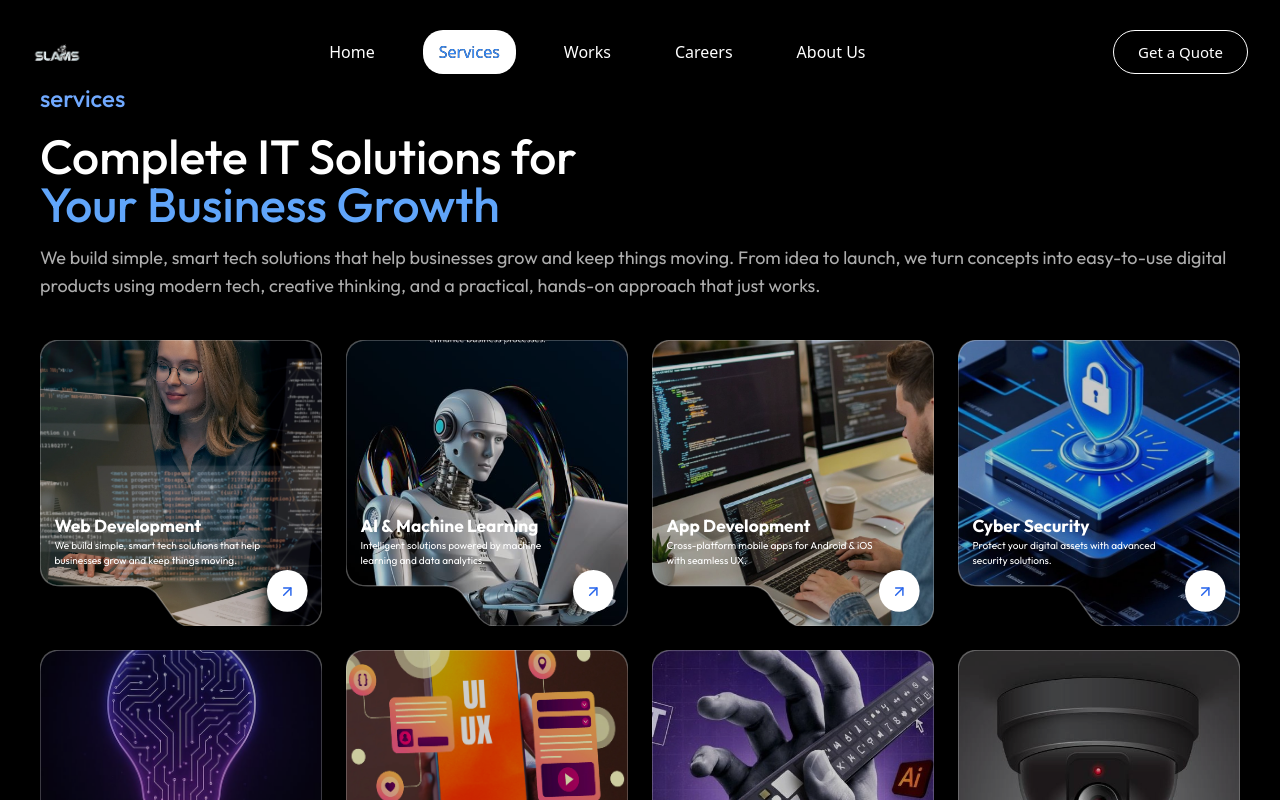
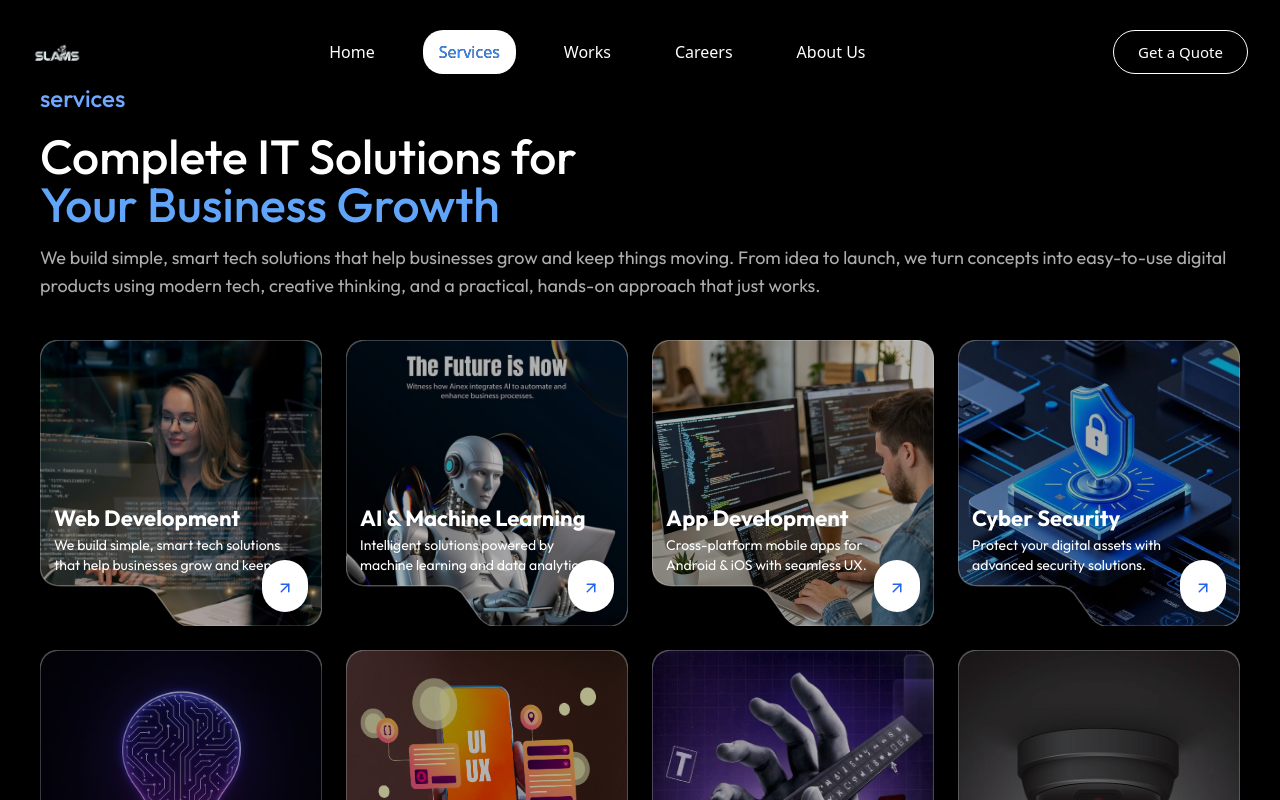
Before and after one commit to Projects-Ziya/slams-edu-tech, a React (Vite) app: page /service in a window 1280 px wide. Shown: the top 800 px of the page. Built offline with nearby package versions, Linux system fonts and the light colour scheme; a web font is replaced by a local one.

Commit message:
added mackbook screen prroblem

```diff
--- a/src/components/CustomShapedCard.tsx
+++ b/src/components/CustomShapedCard.tsx
@@ -14,63 +14,40 @@ export default function CustomShapeCard({
   text,
   buttonLink = "#",
 }: CustomShapeCardProps) {
+  const clipId = `cardClip-${title.replace(/\s+/g, "")}`;
+
   return (
     <Link to={buttonLink} className="block w-full max-w-[390px]">
-
-    <div className="w-full max-w-[390px] aspect-[390/396] relative group">
+      <div className="w-full aspect-[390/396] relative group">
 
         <svg
           viewBox="0 0 390 396"
           className="w-full h-full"
-        xmlns="http://www.w3.org/2000/svg"
+          preserveAspectRatio="none"
         >
-
-        {/* Clip path */}
           <defs>
-          <clipPath id="cardClip">
-            <path d="M30 0 H360 Q390 0 390 30 V366 Q390 396 360 396 H207 Q195 396 185 385 L160 350 Q150 340 135 340 H30 Q0 340 0 310 V30 Q0 0 30 0 Z"/>
+            <clipPath id={clipId}>
+              <path d="M30 0 H360 Q390 0 390 30 V366 Q390 396 360 396 H207 Q195 396 185 385 L160 350 Q150 340 135 340 H30 Q0 340 0 310 V30 Q0 0 30 0 Z" />
             </clipPath>
           </defs>
 
-        {/* Content */}
-        <foreignObject
-          x="0"
-          y="0"
-          width="390"
-          height="396"
-          clipPath="url(#cardClip)"
-        >
-          <div className="w-full h-full relative">
-
           {/* Image */}
-            <img
-              src={image}
-              alt={title}
-              className="w-full h-full object-cover scale-125 -translate-y-12 transition duration-700 group-hover:scale-150 group-hover:-translate-y-20"
+          <image
+            href={image}
+            width="100%"
+            height="100%"
+            preserveAspectRatio="xMidYMid slice"
+            clipPath={`url(#${clipId})`}
+            className="transition duration-700 group-hover:scale-110 origin-center"
           />
 
           {/* Overlay */}
-            <div className="absolute inset-0 bg-black/20"></div>
-
-            {/* Text */}
-            <div className="absolute bottom-20 left-5 text-white ">
-              <div className="font-bold text-[24px]">{title}</div>
-              <div className="text-medium text-[14px] max-w-[300px]">{text}</div>
-            </div>
-
-            {/* Button */}
-          <button
-  className="absolute bottom-5 right-5 rounded-full text-blue-600 bg-white px-4 py-4 group-hover:bg-blue-300 group-hover:text-white transition"
-  aria-label="Open project"
->
-  <ArrowUpRight
-    size={24}
-    className="transition-transform duration-500 group-hover:rotate-45"
+          <rect
+            width="100%"
+            height="100%"
+            fill="rgba(0,0,0,0.3)"
+            clipPath={`url(#${clipId})`}
           />
-</button>
-
-          </div>
-        </foreignObject>
 
           {/* Border */}
           <path
@@ -79,8 +56,54 @@ export default function CustomShapeCard({
             stroke="rgba(255,255,255,0.3)"
             strokeWidth="2"
           />
+        </svg>
 
-      </svg>
+        {/* 🔥 RESPONSIVE TEXT */}
+        <div className="absolute bottom-[18%] left-[5%] right-[5%] text-white z-10">
+
+          {/* Title */}
+          <h3 className="
+            font-bold
+            leading-tight
+            text-[clamp(14px,2.5vw,22px)]
+            mb-1
+          ">
+            {title}
+          </h3>
+
+          {/* Description */}
+          <p className="
+            leading-snug
+            text-[clamp(11px,2vw,14px)]
+            max-w-[90%]
+            line-clamp-2
+          ">
+            {text}
+          </p>
+        </div>
+
+        {/* 🔥 BUTTON */}
+        <button
+          className="
+            absolute
+            bottom-[5%]
+            right-[5%]
+            z-10
+            rounded-full
+            text-blue-600
+            bg-white
+            p-[clamp(8px,1.5vw,14px)]
+            group-hover:bg-blue-300
+            group-hover:text-white
+            transition
+          "
+          aria-label="Open project"
+        >
+          <ArrowUpRight
+            size={18}
+            className="transition-transform duration-500 group-hover:rotate-45"
+          />
+        </button>
 
       </div>
     </Link>
--- a/src/components/WorksCard.tsx
+++ b/src/components/WorksCard.tsx
@@ -10,7 +10,7 @@ export default function WorksCard({
   image,
   name,
   stack,
-}:WorksCardProps) {
+}: WorksCardProps) {
 
   const clipId = useId();
 
@@ -23,12 +23,12 @@ export default function WorksCard({
         <svg
           viewBox="0 0 390 396"
           className="w-full h-full"
-          xmlns="http://www.w3.org/2000/svg"
+          preserveAspectRatio="none"
         >
 
           {/* Clip path */}
           <defs>
-            <clipPath id={clipId} clipPathUnits="userSpaceOnUse">
+            <clipPath id={clipId}>
               <path
                 d="M319.8 0
                 L390 71.28
@@ -44,30 +44,23 @@ export default function WorksCard({
             </clipPath>
           </defs>
 
-          {/* Content */}
-          <foreignObject
-            x="0"
-            y="0"
-            width="390"
-            height="396"
+          {/* ✅ IMAGE (Safari-safe) */}
+          <image
+            href={image}
+            width="100%"
+            height="100%"
+            preserveAspectRatio="xMidYMid slice"
             clipPath={`url(#${clipId})`}
-          >
+            className="transition duration-700 group-hover:scale-110 origin-center"
+          />
 
-            <div className="w-full h-full relative ">
-
-              {/* Image */}
-              <img
-              alt="img"
-                src={image}
-                className="w-full h-full object-cover transition duration-700 group-hover:scale-110"
-              />
-
-              {/* Overlay */}
-              <div className="absolute inset-0"></div>
-
-            </div>
-
-          </foreignObject>
+          {/* Overlay (optional if you want later) */}
+          <rect
+            width="100%"
+            height="100%"
+            fill="transparent"
+            clipPath={`url(#${clipId})`}
+          />
 
           {/* Border */}
           <path
@@ -90,11 +83,10 @@ export default function WorksCard({
 
       </div>
 
-      {/* TEXT SECTION */}
-
+      {/* TEXT SECTION (unchanged, already responsive ✅) */}
       <div className="pt-4 sm:pt-6 md:pt-8">
 
-        <p className="font-bold text-[18px] font-outfit sm:text-[20px] md:text-[22px] lg:text-[24px] leading-tight group-hover:text-blue-400 transition ">
+        <p className="font-bold text-[18px] font-outfit sm:text-[20px] md:text-[22px] lg:text-[24px] leading-tight group-hover:text-blue-400 transition">
           {name}
         </p>
 
```
Lines whose indentation alone changed are shown as unchanged.
